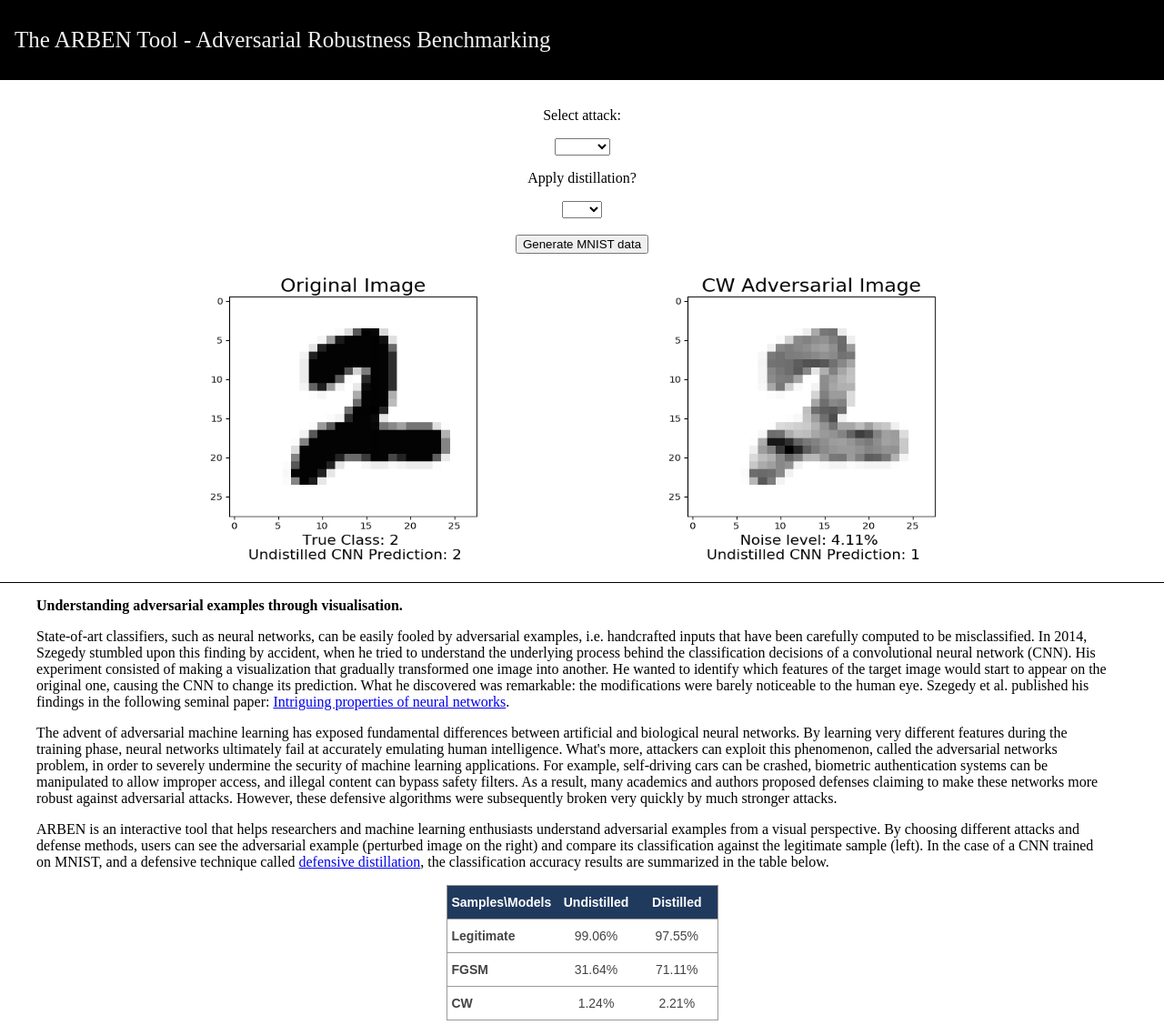
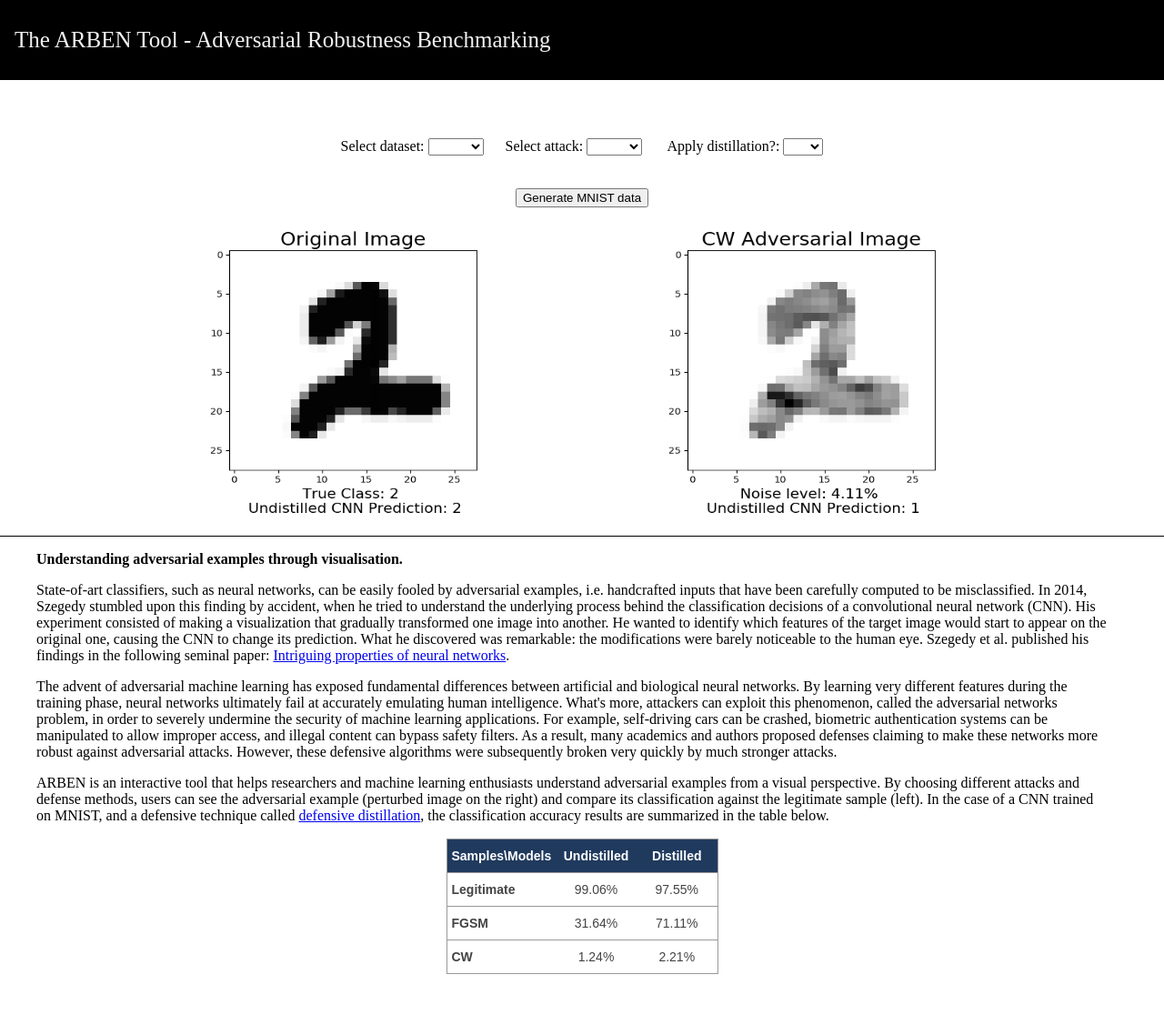
Before and after one commit to kizzen/arben, a Flask app: template templates/enternum.html in a window 1280 px wide. Shown: the whole page at 91% size. After the commit the page ends 1071 px from the top, so only its background shows below. Run offline with Flask 2, Linux system fonts and the light colour scheme; the template is opened without the code that fills it, so the values that code supplies are empty.

Commit message:
format html inline submission form

```diff
--- a/templates/enternum.html
+++ b/templates/enternum.html
@@ -39,38 +39,57 @@
   <meta http-equiv="Pragma" content="no-cache" />
   <meta http-equiv="Expires" content="0" />
   </div>
-    </div>
+
 
 <div id = "everything else">
 <center>
 
 <p> <br></p>
+
+</form>
+</center>
+</div>
+<div id = "everything else">
+<center>
 <p> <br></p>
 <p> <br></p>
+<p> <br></p>
+<form class="form-inline" action="/" method="POST" >
+  <label for="dataset">Select dataset:</label>
+  <select name="data">
+    <option value="null"> </option>
+    <option value="MNIST">FGSM</option>
+    <option value="CIFAR">CW</option>
+  </select>&nbsp &nbsp &nbsp
 
-<form action="/" method="POST" >
-  <p>Select attack:</p>
-  <select name="attack">
+  <label for="attack">Select attack:</label>
+  <select name="attack" >
     <option value="null"> </option>
     <option value="fgsm">FGSM</option>
     <option value="cw">CW</option>
-  </select>
+  </select> &nbsp &nbsp &nbsp
 
-  <p>Apply distillation?</p>
-  <select name="distillation">
+  <label for="distillation">Apply distillation?:</label>
+  <select name="distillation" >
     <option value="null"> </option>
     <option value="distilled">Yes</option>
     <option value="undistilled">No</option>
   </select>
+
+<div>
   <br><br>
+  <button name="vizbtn" type="submit">Generate MNIST data</button>
+</div>
 
-  <button name="vizbtn" type="submit">Generate MNIST data</button>
 </form>
 
 <p></p>
+</center>
 
+<div><center>
 <img src="/static/original.png" width="500" height="333"/>
 <img src="/static/adversarial.png" width="500" height="333"/>
+</center></div>
 
 </div>
 
```
